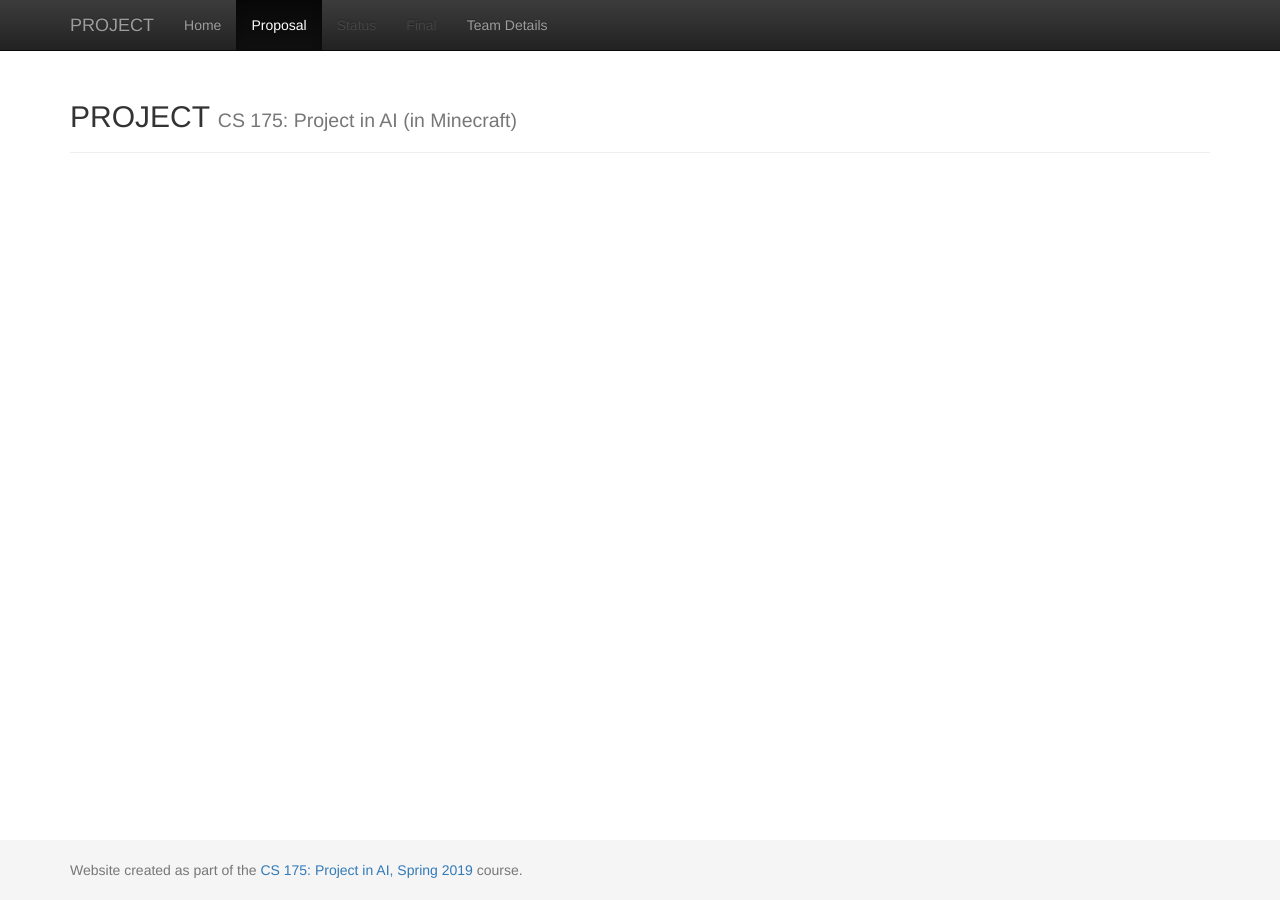
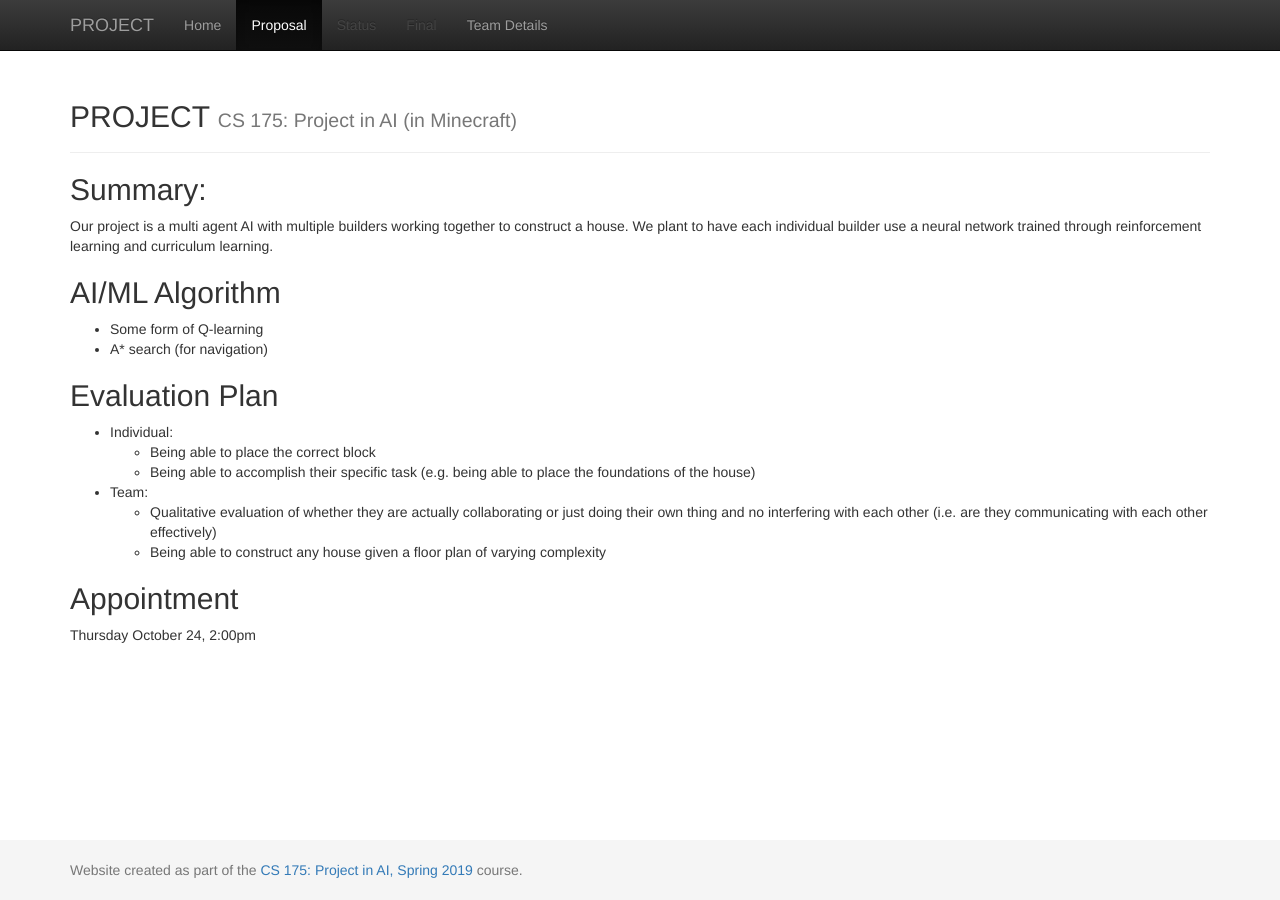
Before and after one commit to SurajSSingh/Collabuilder, a Jekyll site: the page built from docs/proposal.md, in a window 1280 px wide. Built offline with Jekyll 4.4.1, drawn with Linux system fonts in a browser that asks for light colours.

Commit message:
Added Info

```diff
--- a/docs/proposal.md
+++ b/docs/proposal.md
@@ -2,3 +2,21 @@
 layout: default
 title: Proposal
 ---
+
+## Summary:
+Our project is a multi agent AI with multiple builders working together to construct a house. We plant to have each individual builder use a neural network trained through reinforcement learning and curriculum learning.
+
+## AI/ML Algorithm
+* Some form of Q-learning
+* A* search (for navigation)
+
+## Evaluation Plan
+* Individual:
+	* Being able to place the correct block
+	* Being able to accomplish their specific task (e.g. being able to place the foundations of the house)
+* Team:
+	* Qualitative evaluation of whether they are actually collaborating or just doing their own thing and no interfering with each other (i.e. are they communicating with each other effectively)
+	* Being able to construct any house given a floor plan of varying complexity
+
+## Appointment
+Thursday October 24, 2:00pm
```
